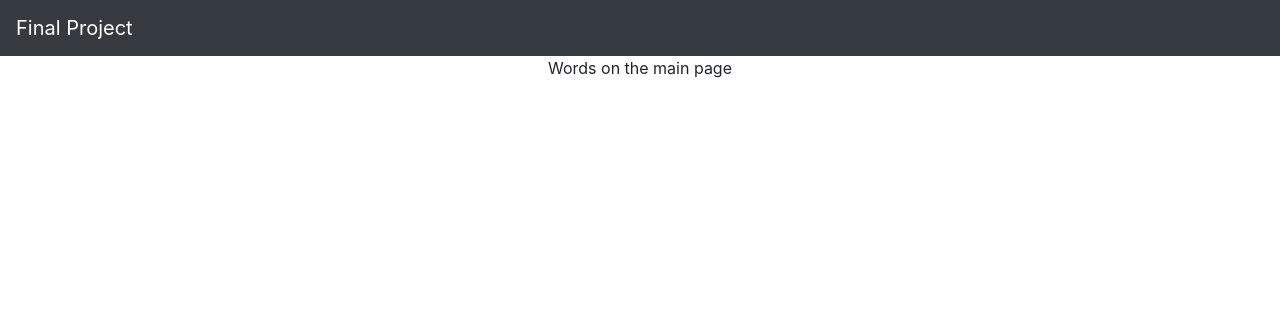
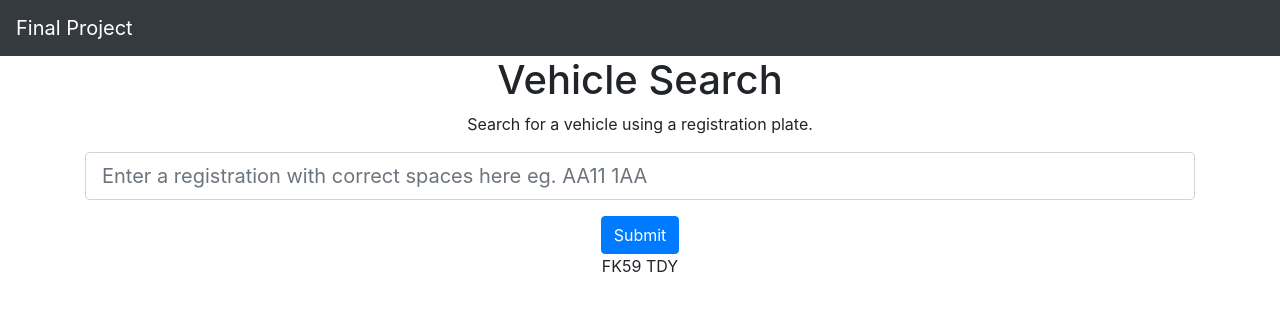
Before and after one commit to the-winning-team-for-this-project/frontend, a React (Create React App) app: page /vehicle-search in a window 1280 px wide. Shown: the top 310 px of the page. Built offline with nearby package versions, Linux system fonts and the light colour scheme.

Commit message:
search function works with stub API

```diff
--- a/db.json
+++ b/db.json
@@ -1,6 +1,7 @@
 {
   "vehicle": [
     {
+      "id": 1,
       "registrationID": "112111",
       "registrationDate": "2002-11-11",
       "vehicleRegistrationNo": "FK59 TDY",
@@ -17,8 +18,8 @@
       "dateOfBirth": "1975-02-06",
       "driverLicenceID": "ROBIO123123KL9K123"
     },
-
     {
+      "id": 2,
       "registrationID": "2222111",
       "registrationDate": "2003-12-12",
       "vehicleRegistrationNo": "AB11 TDZ",
--- a/package.json
+++ b/package.json
@@ -6,6 +6,7 @@
     "@testing-library/jest-dom": "^5.12.0",
     "@testing-library/react": "^11.2.6",
     "@testing-library/user-event": "^12.8.3",
+    "axios": "^0.21.1",
     "bootstrap": "^4.6.0",
     "json-server": "^0.16.3",
     "react": "^17.0.2",
--- a/src/App.js
+++ b/src/App.js
@@ -1,4 +1,3 @@
-import logo from './logo.svg';
 import './App.css';
 import Main from './components/Main'
 import 'bootstrap/dist/css/bootstrap.min.css';
--- a/src/components/Main.jsx
+++ b/src/components/Main.jsx
@@ -1,6 +1,8 @@
 import React from 'react'
 import Nav from './Navbar'
+import RegMatches from './RegMatches'
 import Container from 'react-bootstrap/Container'
+import {BrowserRouter as Router, Route} from 'react-router-dom'
 
 
 const Main = () => {
@@ -8,7 +10,14 @@ const Main = () => {
         <>
         <Nav />
         <Container>
-        <p>Words on the main page</p>
+        <Router>
+        <Route exact path="/">
+          <p>Home</p>
+        </Route>
+        <Route path="/vehicle-search">
+          <RegMatches/>
+        </Route>
+        </Router>
         </Container>
         </>
     )
--- /dev/null
+++ b/src/components/RegMatches.jsx
@@ -0,0 +1,18 @@
+import RegSearchBar from './RegSearchBar'
+import { useState } from 'react'
+const RegMatches = () => {
+
+    const [vehicles, setVehicles] = useState([])
+
+
+    return (
+        <>
+        {/* <RegSearchBar regSearch={regSearch} searchVehicles={searchVehicles} handleSubmit={handleSubmit}/> */}
+        <RegSearchBar/>
+         {/* {vehMatches}  */}
+            <p>FK59 TDY</p>
+        </>
+    )
+}
+
+export default RegMatches
--- /dev/null
+++ b/src/components/RegSearchBar.jsx
@@ -0,0 +1,43 @@
+import React from 'react'
+import { useState } from 'react'
+import axios from 'axios'
+import { Form, Button } from 'react-bootstrap'
+
+const RegSearchBar = () => {
+
+    const [regSearch, setRegSearch] = useState("")
+    const API_URL = "http://localhost:5000/vehicle?vehicleRegistrationNo="
+
+    const handleSubmit = (e) => {
+        console.log(e.target.value)
+        setRegSearch(e.target.value)
+        console.log(regSearch)
+    }
+
+    const submit = (e) => {
+        e.preventDefault()
+        axios.get(API_URL + regSearch)
+        .then(res => {
+            console.log(res.data)
+          })
+          .catch(err => console.log(err))
+      }
+
+
+    return (
+        <>
+        <h1>Vehicle Search</h1>
+        <p>
+          Search for a vehicle using a registration plate.
+        </p>
+        <Form onSubmit={(e)=> submit(e)}>
+            <Form.Group>
+                <Form.Control required size="lg" type="text" placeholder="Enter a registration with correct spaces here eg. AA11 1AA" value={regSearch} onChange={(e)=>handleSubmit(e)}/>
+            </Form.Group>
+            <Button type="submit">Submit</Button>
+        </Form>
+        </>
+    )
+}
+
+export default RegSearchBar
```
Also changed, not shown: src/components/RegMatch.jsx (added, +14 -0 lines). Lines whose indentation alone changed are shown as unchanged.
